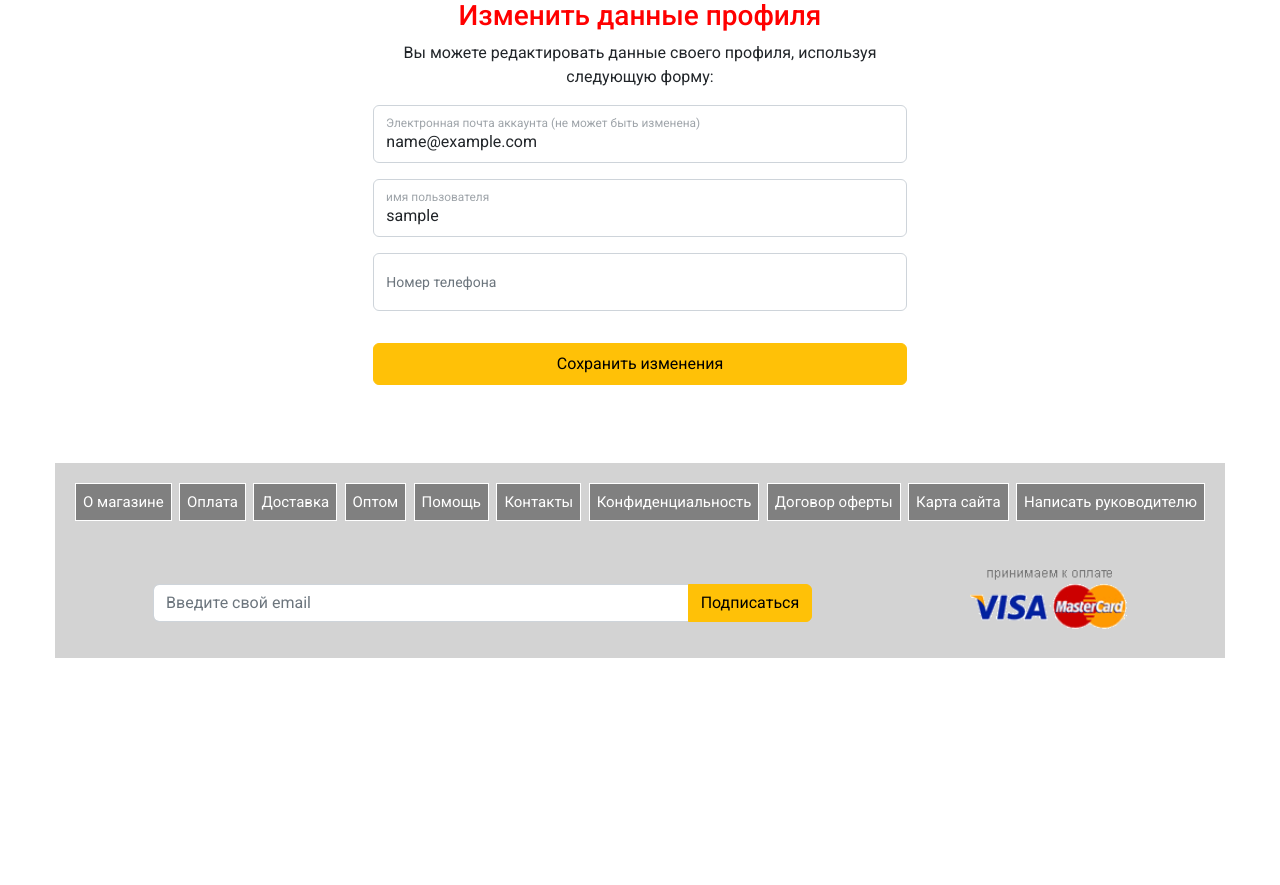
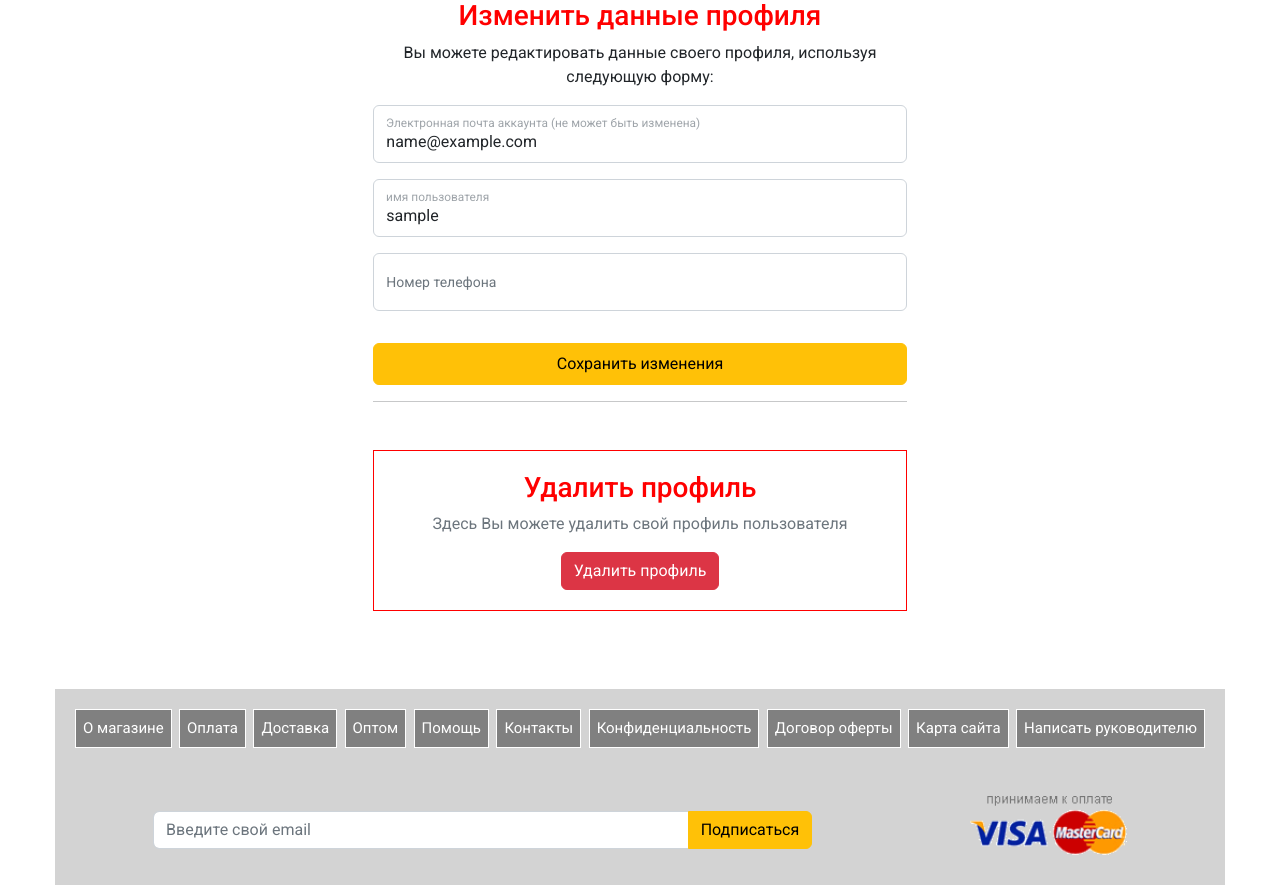
Before and after one commit to v-makarovskyi/book_store_django, a Django app: page /account/profile/edit/ in a window 1280 px wide. Shown: the part 180-1065 px from the top of the page. Before the commit the page ends 838 px from the top, so only its background shows below. Run offline with Django 4.2, Linux system fonts and the light colour scheme; the visitor is signed in with stand-in values (Sample User, id 1); some libraries are stand-ins or nearby versions.

Commit message:
add form delete account

```diff
--- a/templates/account/dashboard/edit_details.html
+++ b/templates/account/dashboard/edit_details.html
@@ -35,6 +35,13 @@
             <label for="floatingPhone"><span class="text-muted small">{{user_form.phone.label}}</span></label>
         </div>
         <button type="submit" class="btn btn-warning w-100 mt-3 p-2">Сохранить изменения</button>
+        <hr class="mb-5">
+    </form>
+    <form class="d-flex flex-column" action="{% url 'account:delete_user' %}" method="post" style="border:1px solid red; padding: 20px;">
+        {% csrf_token %}
+        <h3 class="text-center" style="color: red;">Удалить профиль</h3>
+        <p class="text-center text-muted">Здесь Вы можете удалить свой профиль пользователя</p>
+        <button type="submit" role="button" class="btn btn-danger align-self-center">Удалить профиль</button>
     </form>
 </div>
 
```
